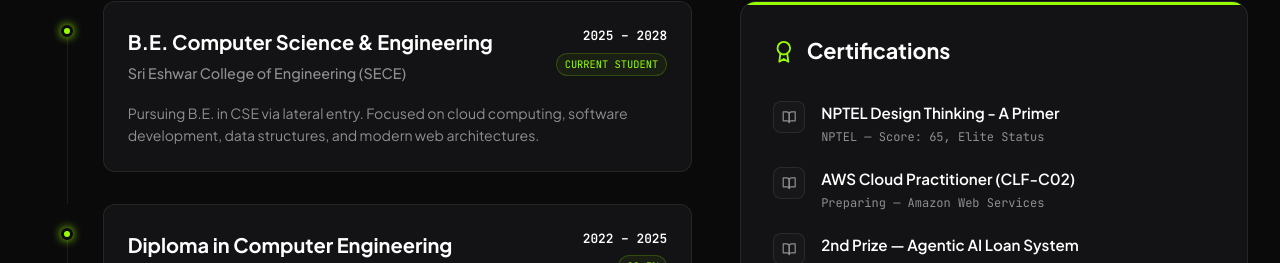
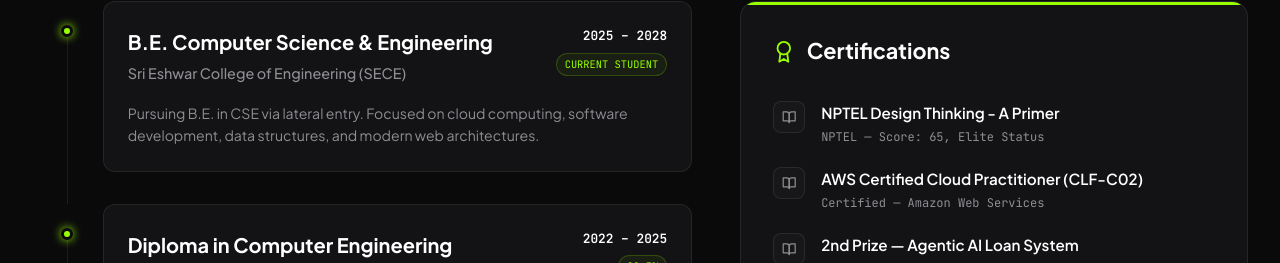
Before and after one commit to AbiniveshMayilsamy/portfolio, a React (Vite) app in the folder client/: page / in a window 1280 px wide. Shown: the part 6669-6932 px from the top of the page. Built offline with nearby package versions, Linux system fonts and the light colour scheme; no server answers.

Commit message:
fix: update AWS cert from Preparing to Certified in Education

```diff
--- a/client/src/components/Education.jsx
+++ b/client/src/components/Education.jsx
@@ -28,7 +28,7 @@ const education = [
 
 const achievements = [
   { title: 'NPTEL Design Thinking - A Primer', org: 'NPTEL — Score: 65, Elite Status' },
-  { title: 'AWS Cloud Practitioner (CLF-C02)', org: 'Preparing — Amazon Web Services' },
+  { title: 'AWS Certified Cloud Practitioner (CLF-C02)', org: 'Certified — Amazon Web Services' },
   { title: '2nd Prize — Agentic AI Loan System', org: 'Fiestaa\'26, KPR Institute of Engineering' },
   { title: 'Top 300 Finalist', org: 'FixForward Ideathon 2026' },
   { title: 'Bonfiglioli Smart Motion Hackathon 2.0', org: '48hr Hackathon — Chennai Institute of Technology' },
```
